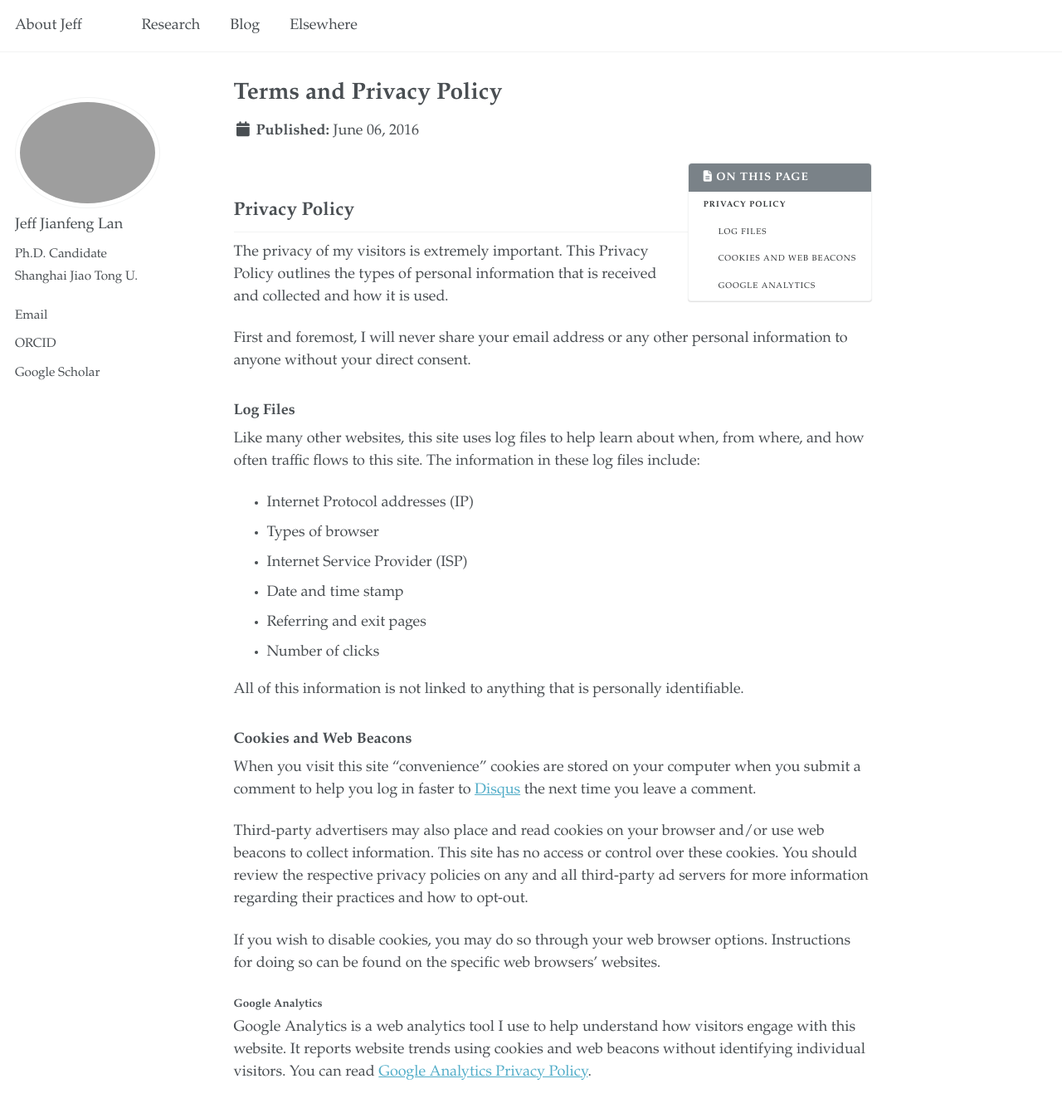
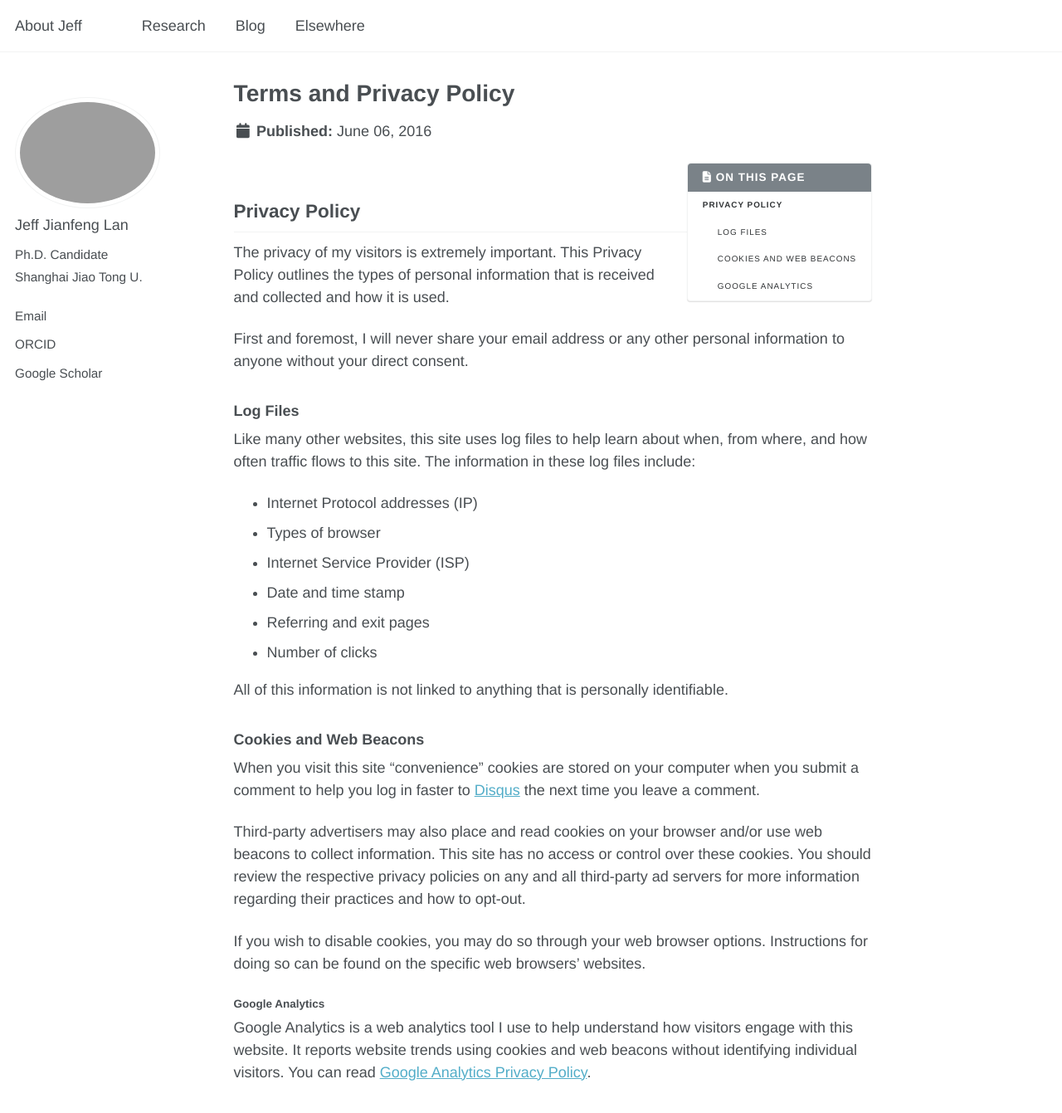
Before and after one commit to jianfenglan/jianfenglan.github.io, a Jekyll site: the page built from _pages/terms.md, in a window 1280 px wide and 1400 px high. Shown: the top 1341 px of the window at 83% size. Built offline with Jekyll 4.4.1, drawn with Linux system fonts in a browser that asks for light colours.

Commit message:
Update _themes.scss

```diff
--- a/_sass/_themes.scss
+++ b/_sass/_themes.scss
@@ -14,9 +14,9 @@ $paragraph-indent           : false; // true, false (default)
 $indent-var                 : 1.3em;
 
 /* System typefaces */
-$serif                      : Garamond, STSong, "Songti SC", SimSun, "Noto Serif CJK SC", serif;
-$sans-serif                 : Garamond, STSong, "Songti SC", SimSun, "Noto Serif CJK SC", serif;
-$monospace                  : Garamond, STSong, "Songti SC", SimSun, "Noto Serif CJK SC", serif;
+$serif                      : Futura, "Futura PT", "Avenir Next", Avenir, "Helvetica Neue", "PingFang SC", "Hiragino Sans GB", "Heiti SC", "Microsoft YaHei", "Noto Sans CJK SC", sans-serif;
+$sans-serif                 : Futura, "Futura PT", "Avenir Next", Avenir, "Helvetica Neue", "PingFang SC", "Hiragino Sans GB", "Heiti SC", "Microsoft YaHei", "Noto Sans CJK SC", sans-serif;
+$monospace                  : Futura, "Futura PT", "Avenir Next", Avenir, "Helvetica Neue", "PingFang SC", "Hiragino Sans GB", "Heiti SC", "Microsoft YaHei", "Noto Sans CJK SC", sans-serif;
 
 /* Sans serif typefaces */
 $sans-serif-narrow          : $sans-serif;
@@ -27,7 +27,7 @@ $georgia                    : Georgia, serif;
 $times                      : Times, serif;
 $bodoni                     : "Bodoni MT", serif;
 $calisto                    : "Calisto MT", serif;
-$garamond                   : Garamond, STSong, "Songti SC", SimSun, "Noto Serif CJK SC", serif;
+$garamond                   : Futura, "Futura PT", "Avenir Next", Avenir, "Helvetica Neue", "PingFang SC", "Hiragino Sans GB", "Heiti SC", "Microsoft YaHei", "Noto Sans CJK SC", sans-serif;
 $avenir                     : "Avenir", serif;
 
 /* Type scale */
```
